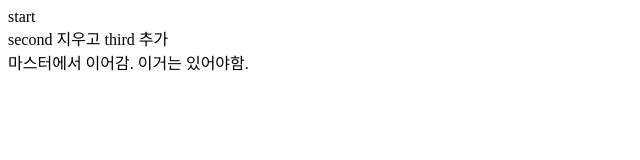
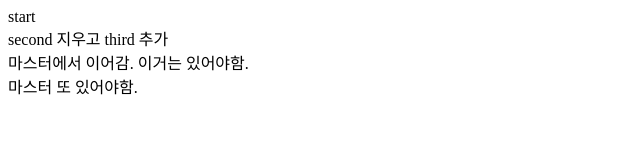
Before and after one commit to CHATIS-KIMYONGHEE/CHATIS, a plain HTML site: page index.html in a window 1280 px wide. Shown: the whole page, without its empty margins (0-640 px from the left). Drawn offline with Linux system fonts and the light colour scheme.

Commit message:
마스터 꼭 있어야함.

```diff
--- a/index.html
+++ b/index.html
@@ -13,5 +13,8 @@
   <div>
     마스터에서 이어감. 이거는 있어야함.
   </div>
+  <div>
+    마스터 또 있어야함.
+  </div>
 </body>
 </html>
```
